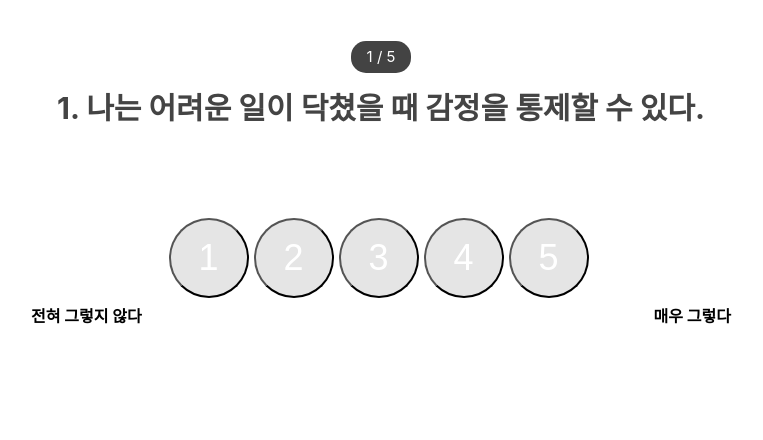
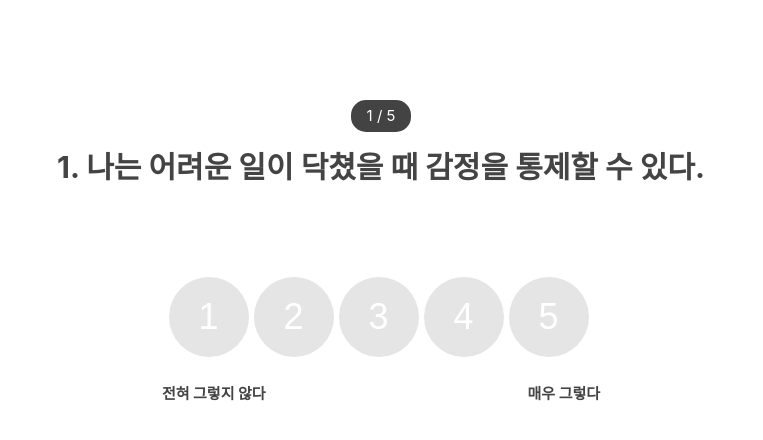
Before and after one commit to SuminLim/resilience-test, a React (Create React App) app: page /test in a window 1280 px wide. Shown: the top 440 px of the page, without its empty margins (259-1022 px from the left). Built offline with nearby package versions, Linux system fonts and the light colour scheme.

Commit message:
WIP: css 스타일 조정

```diff
--- a/src/components/ButtonScore/index.ts
+++ b/src/components/ButtonScore/index.ts
@@ -4,7 +4,7 @@ const ButtonScore = styled.button<{ selected?: boolean }>`
   width: 80px;
   height: 80px;
   border-radius: 50%;
-  border-color: black;
+  border: 0;
   font-size: 36px;
   color: #fff;
   background-color: ${({ selected }) => selected ? '#FFD307' : '#e5e5e5'};
--- a/src/components/CheckupBoard/index.tsx
+++ b/src/components/CheckupBoard/index.tsx
@@ -17,8 +17,11 @@ const Wrapper = styled.div`
 
 const Description = styled.div`
   display: flex;
-  justify-content: space-between;
-  margin-top: 5px;
+  justify-content: space-around;
+  margin-top: 25px;
+
+  font-size: 15px;
+  color: #444;
 `;
 
 const CheckupBoard: React.FC<CheckupBoardProps> = ({ selectedValue, disabled, onSelectScore }) => {
--- a/src/components/PageWrapper/index.ts
+++ b/src/components/PageWrapper/index.ts
@@ -2,7 +2,7 @@ import styled from "styled-components";
 
 const PageWrapper = styled.div`
   max-width: 700px;
-  margin: 41px auto 0 auto;
+  margin: 100px auto 0 auto;
 `;
 
 export default PageWrapper;
```
